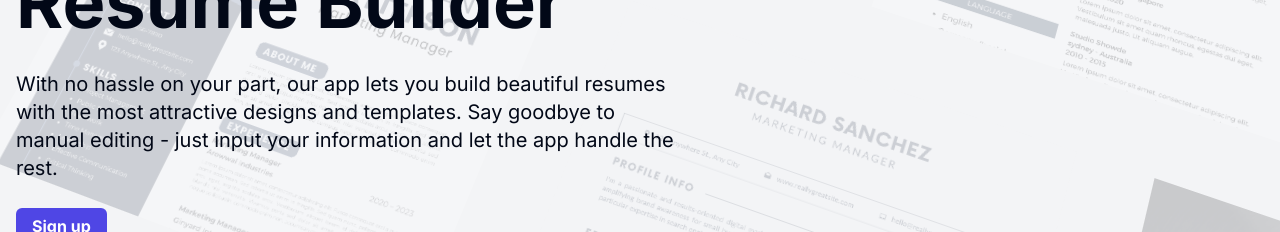
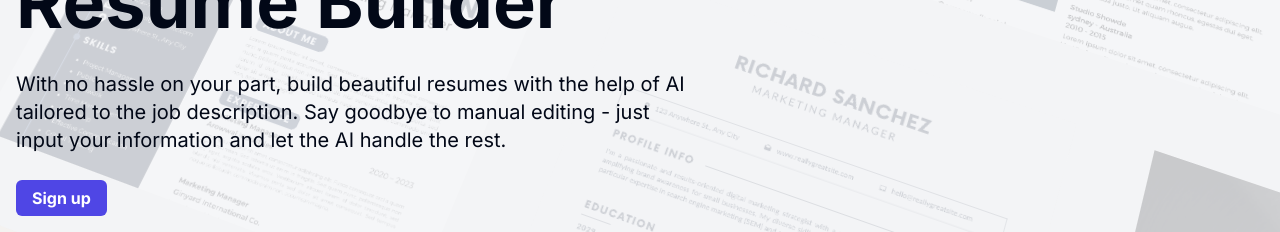
Before and after one commit to yeabalex/resume-builder-client-side, a Next.js app: page / in a window 1280 px wide. Shown: the part 266-498 px from the top of the page. Built offline with nearby package versions, Linux system fonts and the light colour scheme.

Commit message:
Update hero-parallax.tsx

```diff
--- a/src/components/ui/hero-parallax.tsx
+++ b/src/components/ui/hero-parallax.tsx
@@ -106,12 +106,12 @@ export const Header = () => {
   return (
     <div className="max-w-7xl relative mx-auto px-4 w-full  left-0 top-0 z-50">
       <h1 className="text-2xl md:text-7xl font-bold dark:text-white">
-        The Ultimate <br /> Resume Builder
+        The AI Powered <br /> Resume Builder
       </h1>
       <p className="max-w-2xl text-base md:text-xl mt-8 dark:text-neutral-200 mb-8">
-        With no hassle on your part, our app lets you build beautiful resumes
-        with the most attractive designs and templates. Say goodbye to manual
-        editing - just input your information and let the app handle the rest.
+        With no hassle on your part, build beautiful resumes with the help of AI
+        tailored to the job description. Say goodbye to manual
+        editing - just input your information and let the AI handle the rest.
       </p>
       <a
         href="./sign-up"
```
